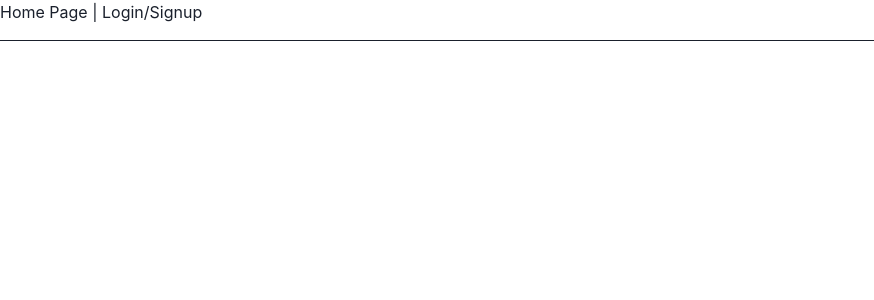
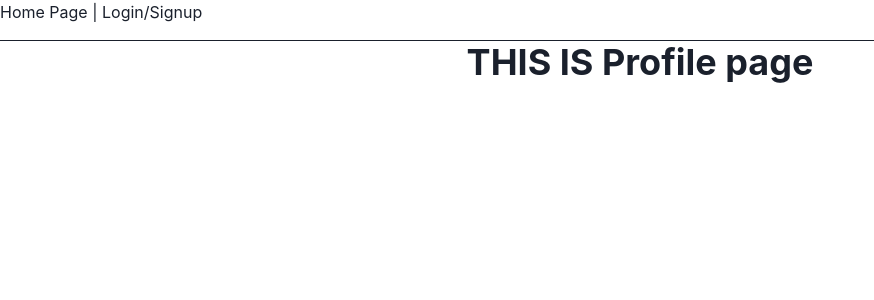
Before and after one commit to MarcusOy/AI-vs-AI, a React (Create React App) app in the folder frontend/: page /Profile in a window 1280 px wide. Shown: the top 300 px of the page, without its empty margins (0-874 px from the left). Built offline with nearby package versions, Linux system fonts and the light colour scheme.

Commit message:
😊profile page started

```diff
--- a/frontend/src/index.tsx
+++ b/frontend/src/index.tsx
@@ -4,6 +4,7 @@ import './index.css'
 import App from './pages/App'
 import LoginSignupPage from './pages/LoginSignupPage'
 import WelcomePage from './pages/WelcomePage'
+import Profile from './pages/Profile'
 import { BrowserRouter, Routes, Route, Link } from 'react-router-dom'
 
 import { ChakraProvider } from '@chakra-ui/react'
@@ -24,6 +25,7 @@ root.render(
                 <Routes>
                     <Route path='' element={<WelcomePage />} />
                     <Route path='/loginSignup' element={<LoginSignupPage />} />
+                    <Route path='/Profile' element={<Profile />} />
                 </Routes>
             </BrowserRouter>
         </ChakraProvider>
--- a/frontend/src/pages/LoginTab.tsx
+++ b/frontend/src/pages/LoginTab.tsx
@@ -61,7 +61,7 @@ const LoginTab = () => {
                     </form>
                     <Center>
                         <Button size='lg' colorScheme='cyan' mt='24px' onClick={onClick}>
-                            <Link to='/'>Log In</Link> {/* to mainpage */}
+                            <Link to='/Profile'>Log In</Link> {/* to mainpage */}
                         </Button>
                     </Center>
                 </Box>
--- /dev/null
+++ b/frontend/src/pages/Profile.tsx
@@ -0,0 +1,25 @@
+import React, { useState } from 'react'
+import {
+    Input,
+    Flex,
+    Box,
+    FormControl,
+    FormLabel,
+    Button,
+    Center,
+    Heading,
+    FormErrorMessage,
+    FormHelperText,
+    Alert,
+    AlertIcon,
+} from '@chakra-ui/react'
+
+const profilePage = () => {
+    return (
+        <Center>
+            <Heading>THIS IS Profile page</Heading>
+        </Center>
+    )
+}
+
+export default profilePage
--- a/frontend/src/pages/SignUpTab.tsx
+++ b/frontend/src/pages/SignUpTab.tsx
@@ -113,7 +113,7 @@ const SignUpTab = () => {
                                 }}
                             />
                             {!isError4 ? (
-                                <FormHelperText>Username </FormHelperText>
+                                <FormHelperText></FormHelperText>
                             ) : (
                                 <FormErrorMessage>Username is required</FormErrorMessage>
                             )}
@@ -155,7 +155,7 @@ const SignUpTab = () => {
                     </form>
                     <Center>
                         <Button size='lg' colorScheme='cyan' mt='24px' onClick={onClick}>
-                            Complete Sign Up
+                            <Link to='/Profile'>Complete Sign Up</Link>
                         </Button>
                     </Center>
                 </Box>
```
